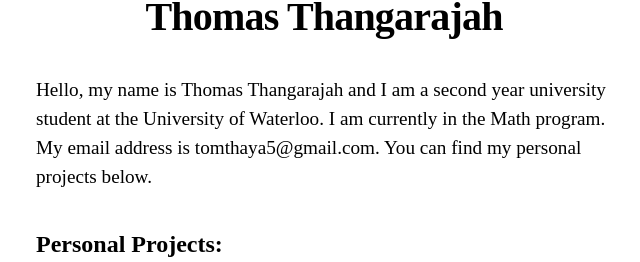
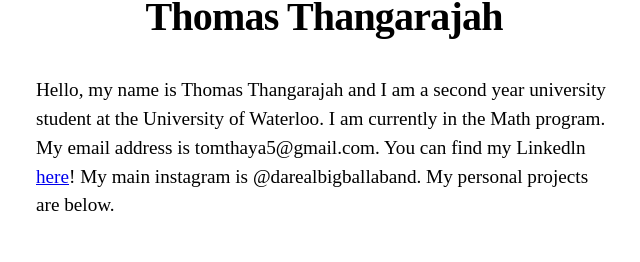
Before and after one commit to bigballaband/Personal-Website, a Next.js app: page / in a window 1280 px wide. Shown: the part 215-477 px from the top of the page, without its empty margins (316-956 px from the left). Built offline with nearby package versions, Linux system fonts and the light colour scheme.

Commit message:
update 3

```diff
--- a/pages/index.js
+++ b/pages/index.js
@@ -25,7 +25,7 @@
       </Head>
       <section className={utilStyles.headingMd}>
         <p>Hello, my name is Thomas Thangarajah and I am a second year university student at the University of Waterloo. I am currently in the
-          Math program. My email address is tomthaya5@gmail.com. You can find my personal projects below.
+          Math program. My email address is tomthaya5@gmail.com. You can find my Linkedln <a href="https://www.linkedin.com/in/thomas-thangarajah-25b690208/">here</a>! My main instagram is @darealbigballaband. My personal projects are below.
         </p>
       </section>
       <section className={`${utilStyles.headingMd} ${utilStyles.padding1px}`}>
```
